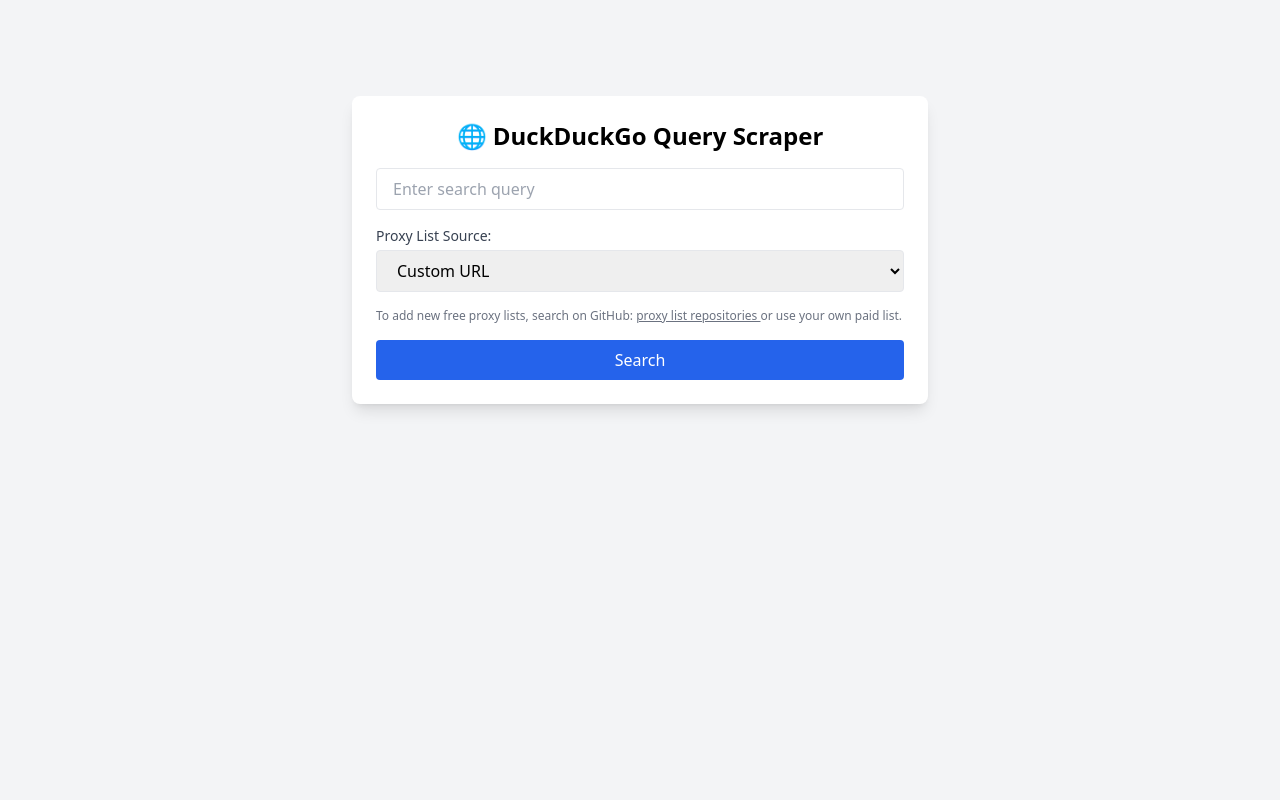
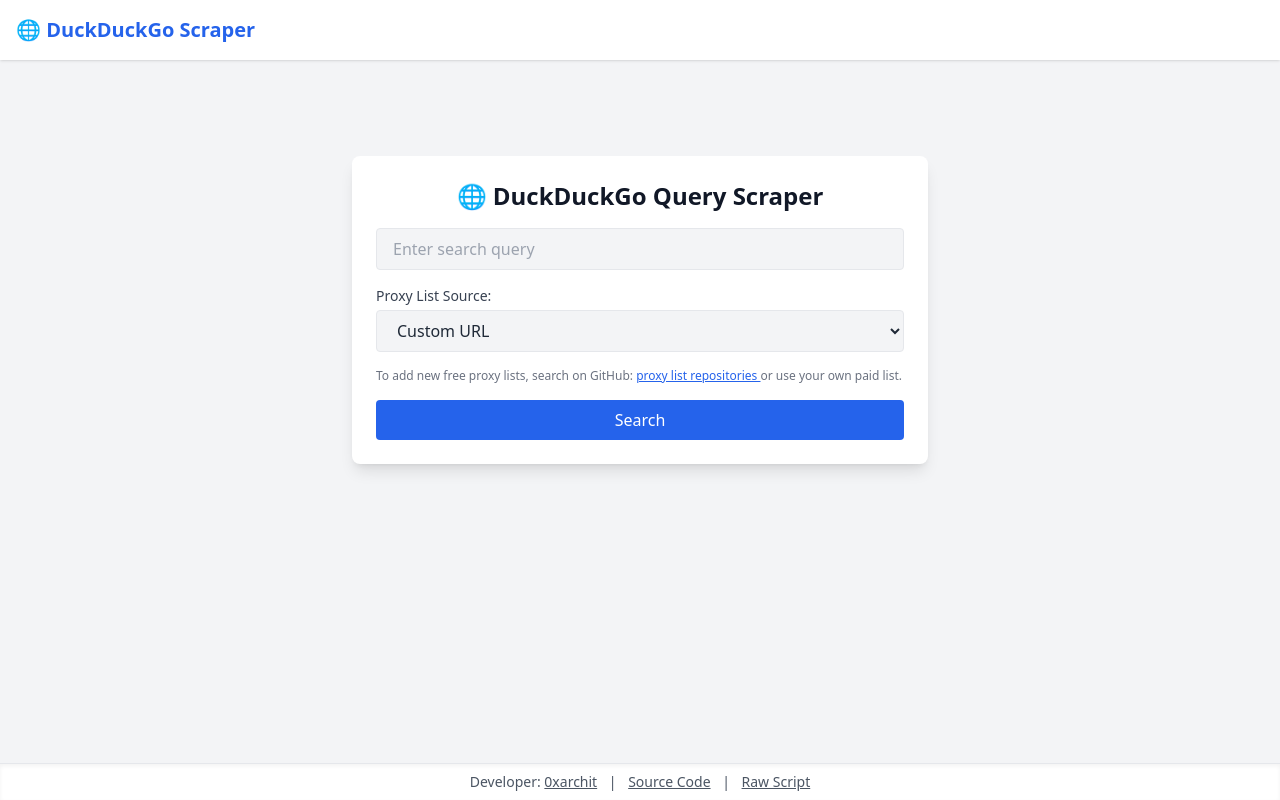
Before and after one commit to 0xarchit/duckduckgo-webscraper, a Python web app: template templates/index.html in a window 1280 px wide. Run offline with Jinja, Linux system fonts and the light colour scheme; the template is opened without the code that fills it, so the values that code supplies are empty; some libraries are stand-ins or nearby versions.

Commit message:
fix ui and other enhancements

```diff
--- a/static/js/scripts.js
+++ b/static/js/scripts.js
@@ -1,25 +1,23 @@
-// Add any custom JavaScript here if needed
-console.log('Custom JS loaded');
 
-// Loading overlay toggle function
-function showLoading() {
-  const overlay = document.getElementById('loading-overlay');
-  if (overlay) overlay.classList.remove('hidden');
-}
-
+document.addEventListener('DOMContentLoaded', () => {
   // Attach form submit to show loading overlay
   const searchForm = document.querySelector('form');
-if (searchForm) {
-  searchForm.addEventListener('submit', showLoading);
-}
+  searchForm && searchForm.addEventListener('submit', showLoading);
 
-// Show/hide custom proxy URL input based on selection
   const proxySelect = document.getElementById('proxy_source');
   const customContainer = document.getElementById('custom_proxy_container');
-proxySelect && proxySelect.addEventListener('change', function() {
+  if (proxySelect && customContainer) {
+    proxySelect.addEventListener('change', function() {
       if (this.value === 'custom') {
         customContainer.classList.remove('hidden');
       } else {
         customContainer.classList.add('hidden');
       }
     });
+  }
+});
+
+function showLoading() {
+  const overlay = document.getElementById('loading-overlay');
+  overlay && overlay.classList.remove('hidden');
+}
--- a/templates/base.html
+++ b/templates/base.html
@@ -1,27 +1,38 @@
 <!DOCTYPE html>
 <html lang="en">
 <head>
-  <meta charset="UTF-8" />
-  <meta name="viewport" content="width=device-width, initial-scale=1.0" />
-  <script src="https://cdn.tailwindcss.com"></script>
-  <style>
-    .loader { border-top-color: #3498db; animation: spin 1s linear infinite; }
-    @keyframes spin { 0% { transform: rotate(0deg); } 100% { transform: rotate(360deg); } }
-  </style>
-  <title>{% block title %}{% endblock %}</title>
+   <meta charset="UTF-8" />
+   <meta name="viewport" content="width=device-width, initial-scale=1.0" />
+   <script src="https://cdn.tailwindcss.com"></script>
+   <title>{% block title %}{% endblock %}</title>
 </head>
-<body class="bg-gray-100">
-  <!-- Loading Overlay -->
-  <div id="loading-overlay" class="hidden fixed inset-0 bg-gray-800 bg-opacity-75 flex items-center justify-center z-50">
+<body class="bg-gray-100 text-gray-800">
+   <header class="bg-white shadow">
+     <div class="container mx-auto p-4 flex justify-between items-center">
+       <a href="/" class="text-xl font-bold text-blue-600 hover:underline">🌐 DuckDuckGo Scraper</a>
+     </div>
+   </header>
+
+  <div id="loading-overlay" class="hidden fixed inset-0 flex items-center justify-center bg-gray-800 bg-opacity-75 z-50 transition-opacity duration-300">
     <div class="text-center text-white">
-      <div class="loader ease-linear rounded-full border-8 border-t-8 border-gray-200 h-16 w-16 mb-4"></div>
+      <div class="loader ease-linear rounded-full border-8 border-t-8 border-gray-200 h-16 w-16 mb-4 mx-auto"></div>
       <p class="font-bold">Loading, please wait...</p>
       <p class="text-sm mt-2">Do not leave the page! This may take 5-15 minutes due to free proxy lists.</p>
     </div>
   </div>
-  <div class="container mx-auto p-4">
+
+  <div class="container mx-auto p-4 pb-20">
     {% block content %}{% endblock %}
   </div>
+  <footer class="fixed bottom-0 left-0 w-full bg-white dark:bg-gray-800 border-t py-2 shadow-inner">
+    <div class="container mx-auto text-center text-sm text-gray-600 dark:text-gray-400">
+      <span>Developer: <a href="https://0xarchit.is-a.dev" target="_blank" rel="noopener noreferrer" class="underline">0xarchit</a></span>
+      <span class="mx-2">|</span>
+      <a href="https://github.com/0xarchit/duckduckgo-webscraper" target="_blank" rel="noopener noreferrer" class="underline">Source Code</a>
+      <span class="mx-2">|</span>
+      <a href="https://github.com/0xarchit/duckduckgo-webscraper/blob/main/basescript/scraper_base.py" target="_blank" rel="noopener noreferrer" class="underline">Raw Script</a>
+    </div>
+  </footer>
   <script src="/static/js/scripts.js"></script>
 </body>
 </html>
--- a/templates/index.html
+++ b/templates/index.html
@@ -2,15 +2,14 @@
 {% block title %}DuckDuckGo Scraper{% endblock %}
 {% block content %}
 <div class="max-w-xl mx-auto mt-20 p-6 bg-white rounded-lg shadow-lg">
-  <h1 class="text-2xl font-bold mb-4 text-center">🌐 DuckDuckGo Query Scraper</h1>
+  <h1 class="text-2xl font-bold mb-4 text-center text-gray-900">🌐 DuckDuckGo Query Scraper</h1>
   <form action="/search" method="post" class="space-y-4">
     <input type="text" name="query" placeholder="Enter search query"
-           class="w-full px-4 py-2 border rounded focus:outline-none focus:ring-2 focus:ring-blue-500" required />
-    <!-- Proxy list selection -->
+           class="w-full px-4 py-2 border rounded focus:outline-none focus:ring-2 focus:ring-blue-500 bg-gray-100 text-gray-800" required />
     <div>
       <label for="proxy_source" class="block text-sm font-medium text-gray-700">Proxy List Source:</label>
       <select name="proxy_source" id="proxy_source"
-              class="mt-1 block w-full px-4 py-2 border rounded focus:outline-none focus:ring-2 focus:ring-blue-500">
+              class="mt-1 block w-full px-4 py-2 border rounded focus:outline-none focus:ring-2 focus:ring-blue-500 bg-gray-100 text-gray-800">
         {% for opt in proxy_options %}
           <option value="{{ opt.url }}">{{ opt.label }} ({{ opt.count }})</option>
         {% endfor %}
@@ -20,12 +19,12 @@
     <div id="custom_proxy_container" class="hidden">
       <input type="url" name="custom_proxy_url" id="custom_proxy_url"
              placeholder="Enter custom proxy list URL"
-             class="w-full px-4 py-2 border rounded focus:outline-none focus:ring-2 focus:ring-blue-500" />
+             class="w-full px-4 py-2 border rounded focus:outline-none focus:ring-2 focus:ring-blue-500 bg-gray-100 text-gray-800" />
     </div>
     <p class="text-xs text-gray-500">
       To add new free proxy lists, search on GitHub:
       <a href="https://github.com/search?q=proxy+list&type=repositories&s=updated&o=desc"
-         target="_blank" rel="noopener noreferrer" class="underline">
+         target="_blank" rel="noopener noreferrer" class="underline text-blue-600 hover:text-blue-800 transition-colors duration-200">
         proxy list repositories
       </a> or use your own paid list.
     </p>
--- a/webscraper.py
+++ b/webscraper.py
@@ -21,7 +21,6 @@
     Fetches proxy list from the given URL or uses the default source.
     """
     global proxy_list, proxy_index
-    # Default proxy list source
     default_url = "https://raw.githubusercontent.com/databay-labs/free-proxy-list/refs/heads/master/https.txt"
     url = proxy_url or default_url
     print(f"🚀 Fetching proxy list from: {url}")
```
Also changed, not shown: templates/results.html (+12 -21 lines), README.md. Lines whose indentation alone changed are shown as unchanged.
